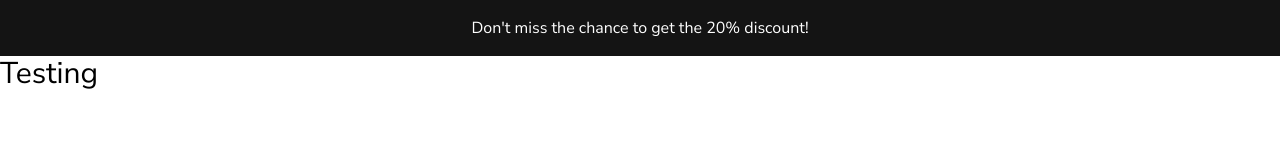
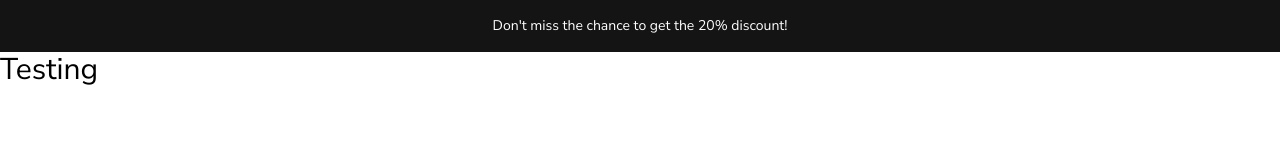
Before and after one commit to reypjbaliguat/vicand-ecommerce, a Next.js app: page / in a window 1280 px wide. Shown: the top 160 px of the page. Built offline with nearby package versions, Linux system fonts and the light colour scheme.

Commit message:
promotion header font size update

```diff
--- a/components/PromotionHeader.tsx
+++ b/components/PromotionHeader.tsx
@@ -24,7 +24,7 @@ function PromotionHeader() {
     };
   }, []);
   return (
-    <div className="py-4 bg-secondary-black flex basis-full justify-center items-center text-white">
+    <div className="py-4 bg-secondary-black flex basis-full justify-center items-center text-white text-sm">
       {text}
     </div>
   );
```
